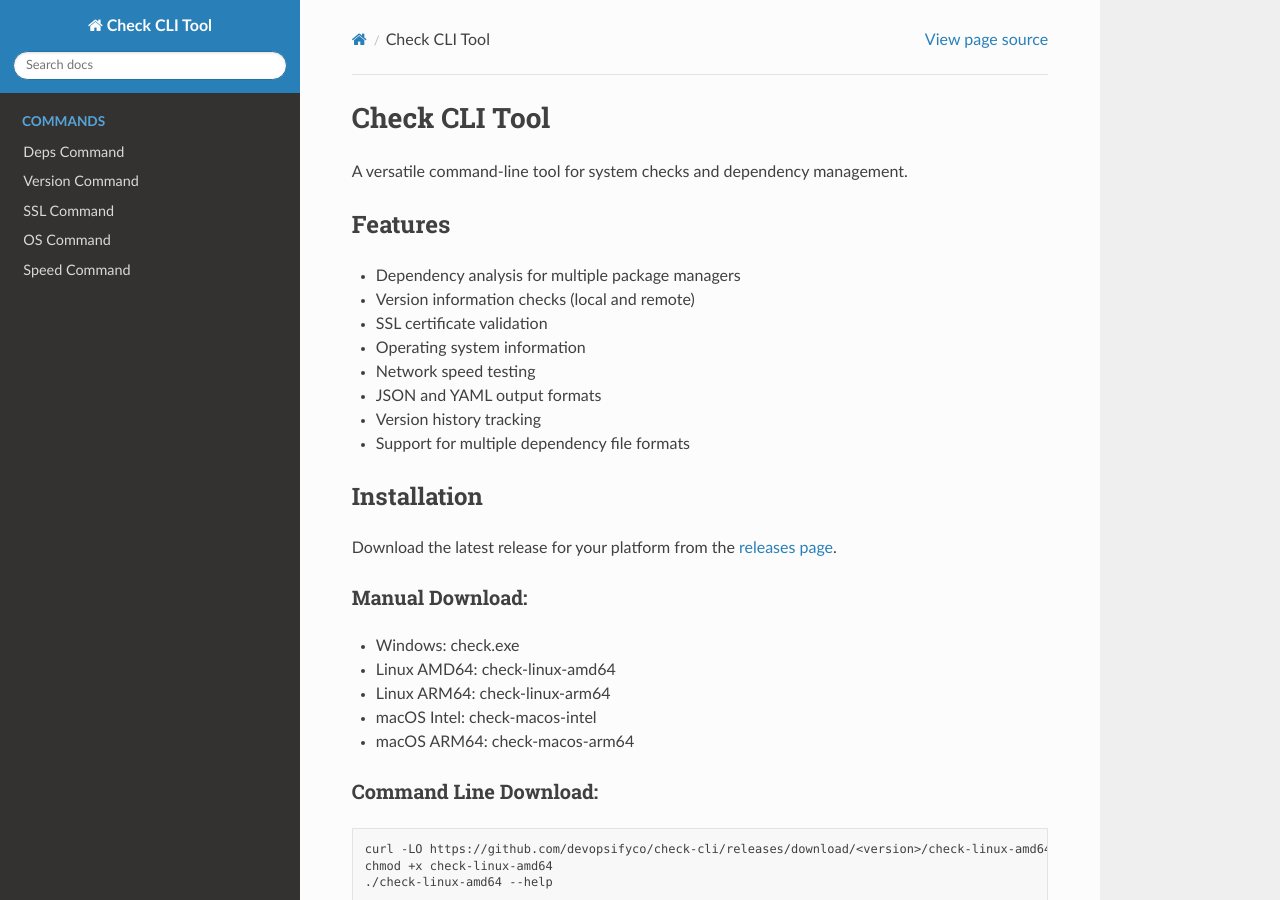
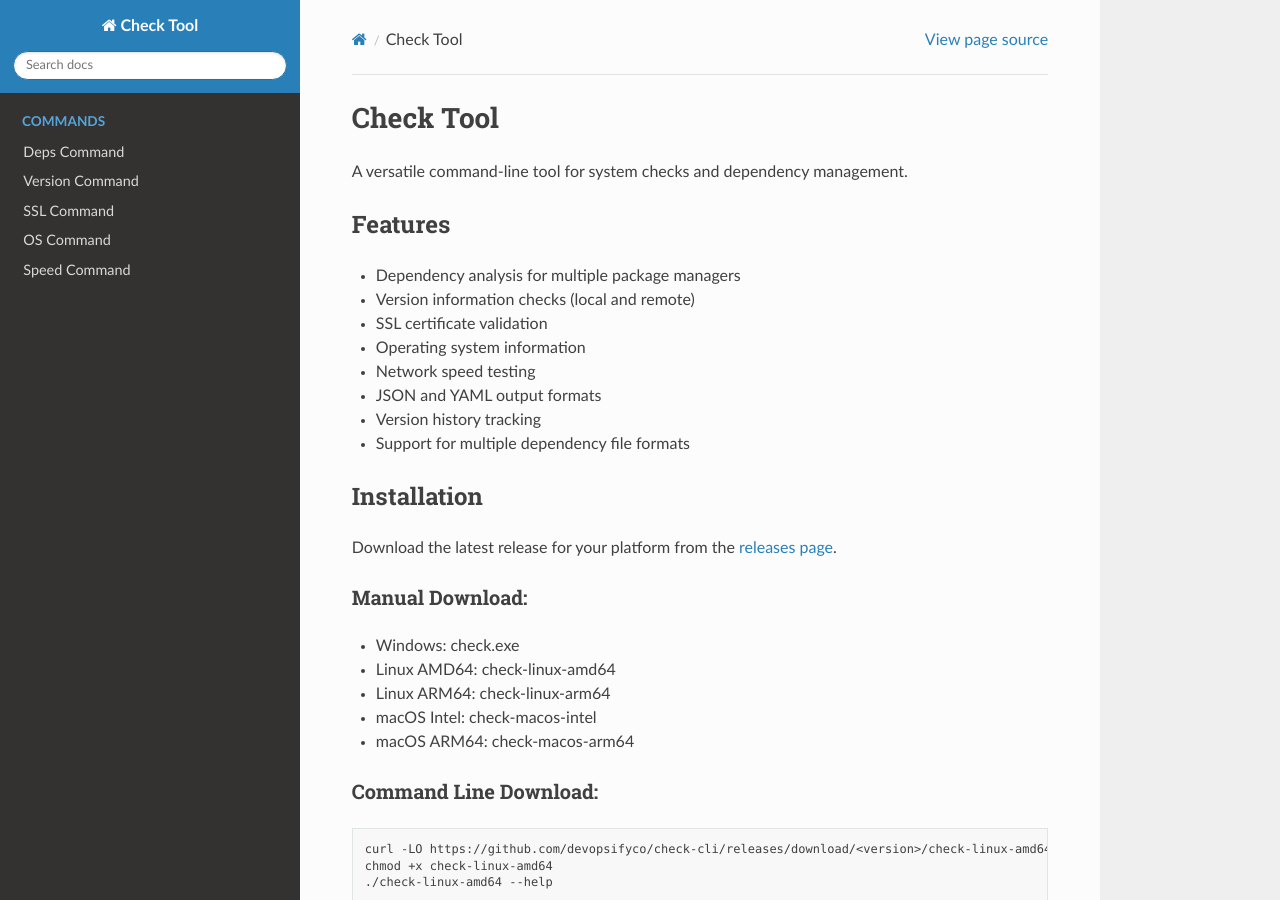
Before and after one commit to devopsifyco/check-cli, a Sphinx documentation site: the page built from docs/index.rst, in a window 1280 px wide and 900 px high. Built offline with Sphinx 7.4.7 and the Read the Docs theme 3.1.0, drawn with Linux system fonts in a browser that asks for light colours.

Commit message:
Rename Check CLI Tool

```diff
--- a/docs/conf.py
+++ b/docs/conf.py
@@ -2,7 +2,7 @@ import os
 import sys
 sys.path.insert(0, os.path.abspath('..'))
 
-project = 'Check CLI Tool'
+project = 'Check Tool'
 copyright = ''
 author = ''
 release = ''
--- a/docs/index.rst
+++ b/docs/index.rst
@@ -1,7 +1,7 @@
-.. Check CLI Tool documentation master file
-   Welcome to Check CLI Tool's documentation!
+.. Check Tool documentation master file
+   Welcome to Check Tool's documentation!
 
-Check CLI Tool
+Check Tool
 ==============
 
 A versatile command-line tool for system checks and dependency management.
```
